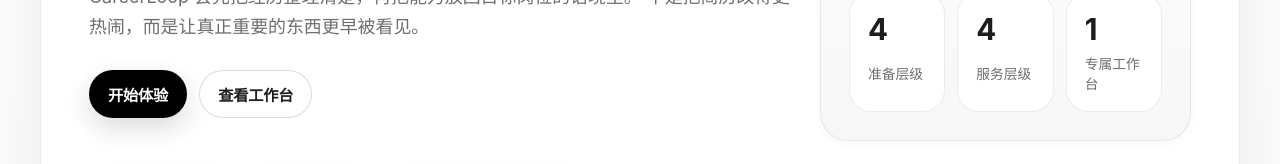
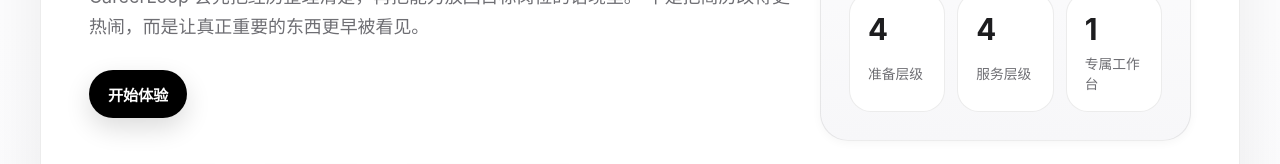
Before and after one commit to Squirrabit/CareerLoop, a plain HTML site: page index.html in a window 1280 px wide. Shown: the part 391-555 px from the top of the page. Drawn offline with Linux system fonts and the light colour scheme.

Commit message:
Update index.html

```diff
--- a/index.html
+++ b/index.html
@@ -374,7 +374,6 @@
                     </p>
                     <div class="hero-actions">
                         <a class="primary-button" href="https://squirrabit.github.io/CareerLoop/workspace.html">开始体验</a>
-                        <a class="ghost-button" href="https://squirrabit.github.io/CareerLoop/workspace.html">查看工作台</a>
                     </div>
                 </div>
 
```
